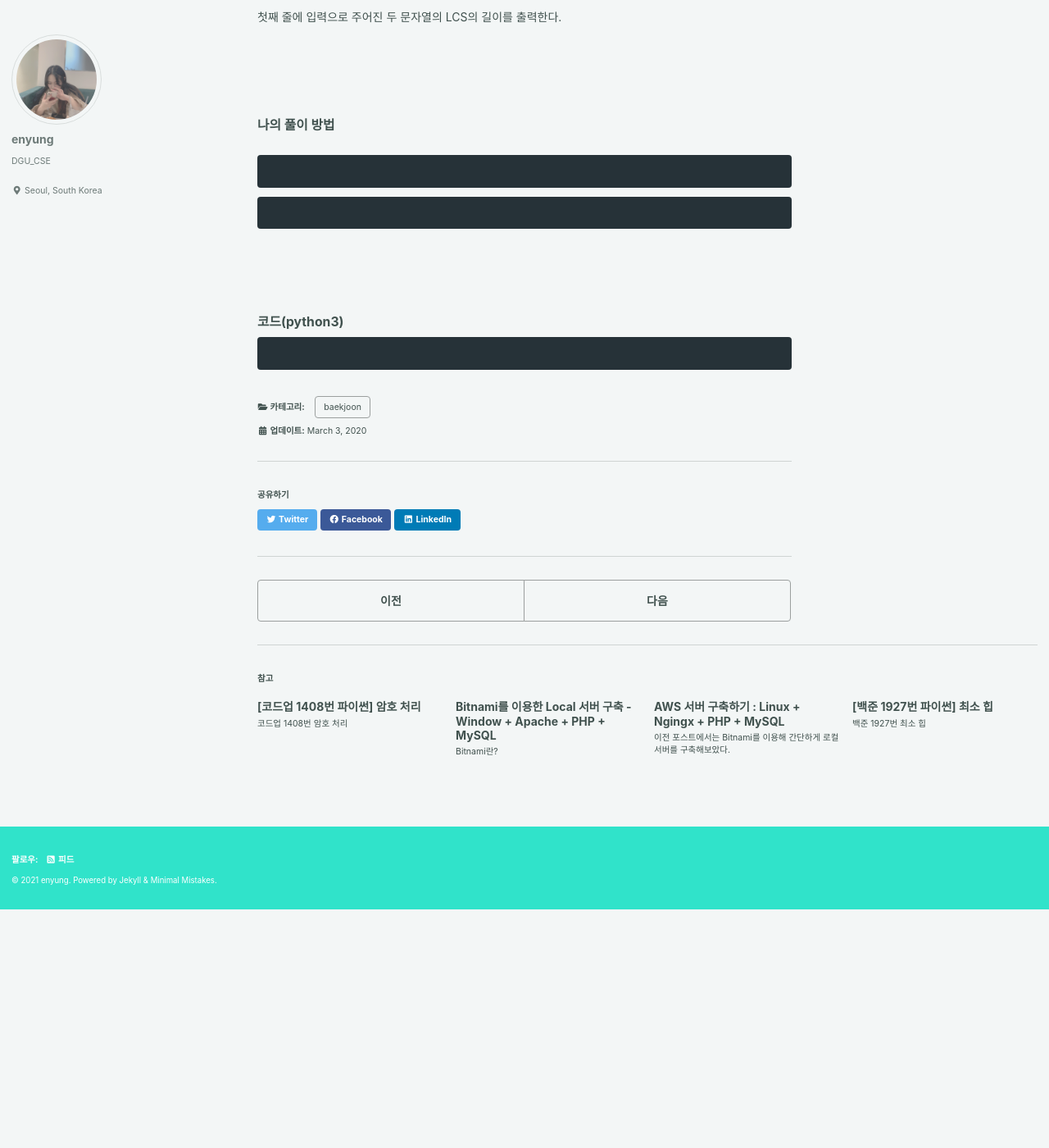
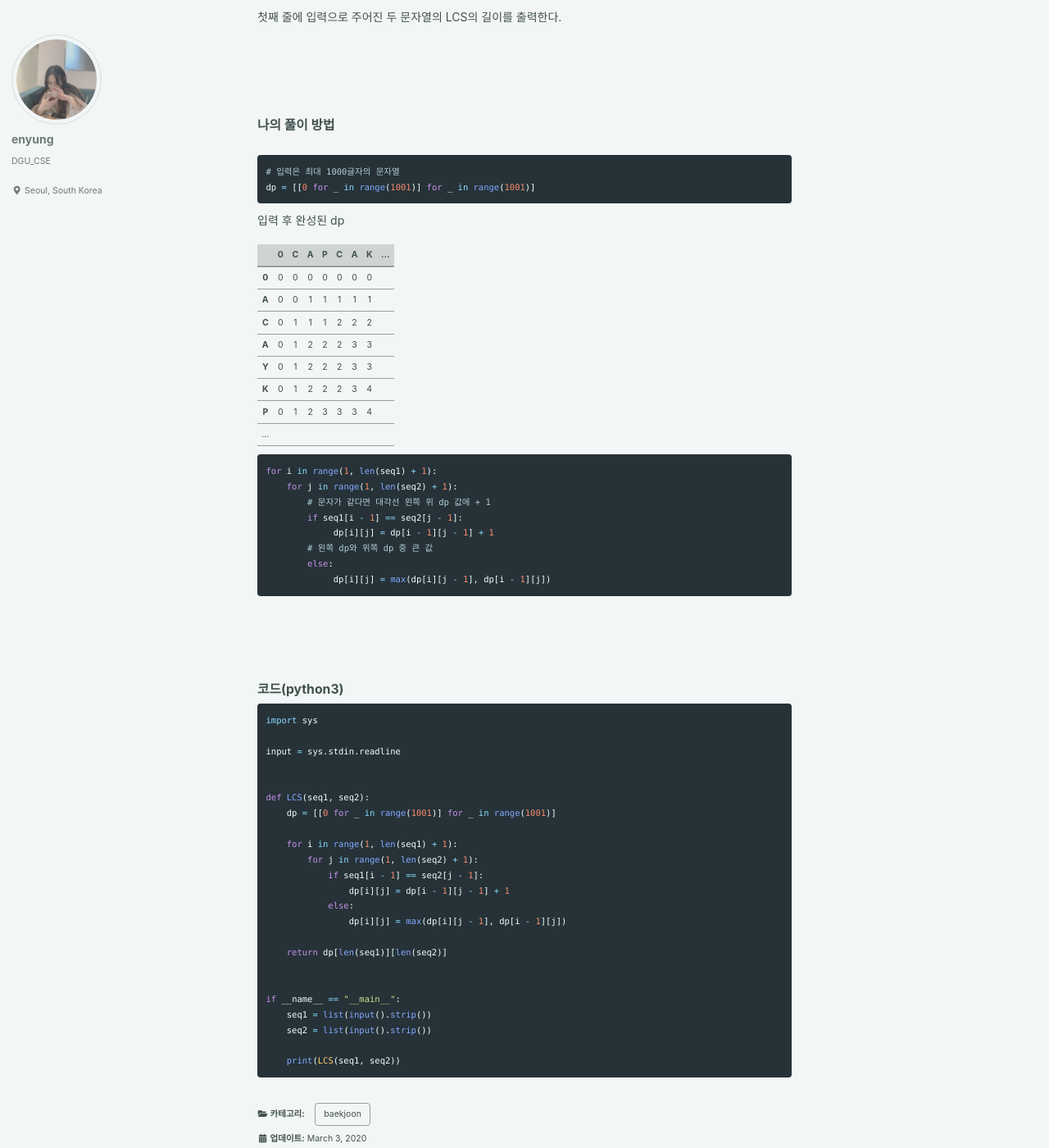
Before and after one commit to eyl056/enyungBlog, a Jekyll site: the page built from _posts/2021-03-03-백준9251.md, in a window 1280 px wide and 1400 px high, scrolled down 716 px. Shown: the whole window at 82% size. Built offline with Jekyll 4.4.1, drawn with Linux system fonts in a browser that asks for light colours; cached includes are drawn as plain includes; before the commit the page ends 1826 px from its top, so only the background shows below that.

Commit message:
Update 2021-03-03-백준9251.md

````diff
--- a/_posts/2021-03-03-백준9251.md
+++ b/_posts/2021-03-03-백준9251.md
@@ -31,13 +31,36 @@ LCS(Longest Common Subsequence, 최장 공통 부분 수열)문제는 두 수열
 ### 나의 풀이 방법<br>
 
 ```python
-
+# 입력은 최대 1000글자의 문자열
+dp = [[0 for _ in range(1001)] for _ in range(1001)]
 ```
 
 
 
+입력 후 완성된 dp
+
+|       |  0   |  C   |  A   |  P   |  C   |  A   |  K   | ...  |
+| :---: | :--: | :--: | :--: | :--: | :--: | :--: | :--: | ---- |
+| **0** |  0   |  0   |  0   |  0   |  0   |  0   |  0   |      |
+| **A** |  0   |  0   |  1   |  1   |  1   |  1   |  1   |      |
+| **C** |  0   |  1   |  1   |  1   |  2   |  2   |  2   |      |
+| **A** |  0   |  1   |  2   |  2   |  2   |  3   |  3   |      |
+| **Y** |  0   |  1   |  2   |  2   |  2   |  3   |  3   |      |
+| **K** |  0   |  1   |  2   |  2   |  2   |  3   |  4   |      |
+| **P** |  0   |  1   |  2   |  3   |  3   |  3   |  4   |      |
+|  ...  |      |      |      |      |      |      |      |      |
+
+
+
 ```python
-
+for i in range(1, len(seq1) + 1):
+    for j in range(1, len(seq2) + 1):
+        # 문자가 같다면 대각선 왼쪽 위 dp 값에 + 1
+        if seq1[i - 1] == seq2[j - 1]:
+             dp[i][j] = dp[i - 1][j - 1] + 1
+        # 왼쪽 dp와 위쪽 dp 중 큰 값
+        else:
+             dp[i][j] = max(dp[i][j - 1], dp[i - 1][j])
 ```
 
 
@@ -47,5 +70,27 @@ LCS(Longest Common Subsequence, 최장 공통 부분 수열)문제는 두 수열
 
 ### 코드(python3)
 ```python
+import sys
 
+input = sys.stdin.readline
+
+
+def LCS(seq1, seq2):
+    dp = [[0 for _ in range(1001)] for _ in range(1001)]
+
+    for i in range(1, len(seq1) + 1):
+        for j in range(1, len(seq2) + 1):
+            if seq1[i - 1] == seq2[j - 1]:
+                dp[i][j] = dp[i - 1][j - 1] + 1
+            else:
+                dp[i][j] = max(dp[i][j - 1], dp[i - 1][j])
+
+    return dp[len(seq1)][len(seq2)]
+
+
+if __name__ == "__main__":
+    seq1 = list(input().strip())
+    seq2 = list(input().strip())
+
+    print(LCS(seq1, seq2))
 ```
````
